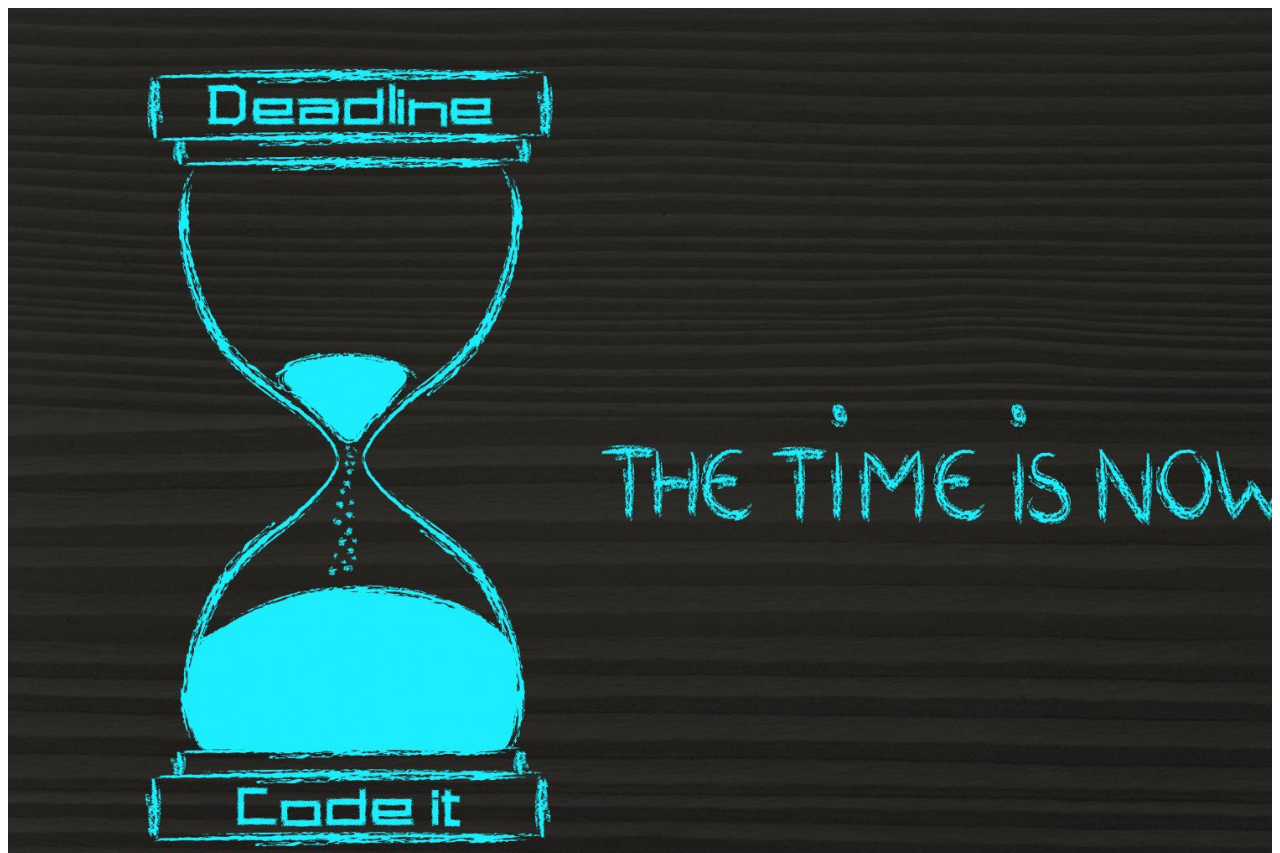
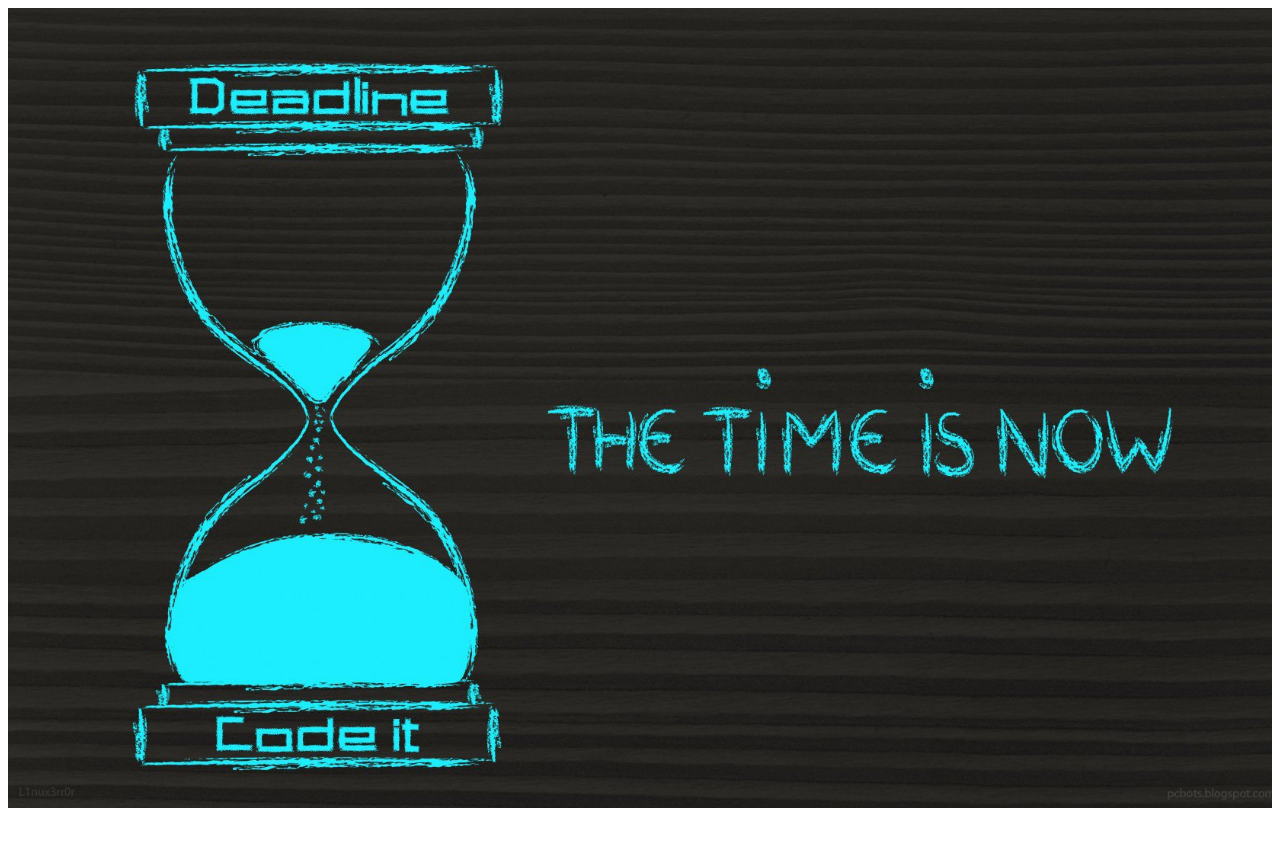
Before and after one commit to mndlovu18/java-game, a plain HTML site: page index.html in a window 1280 px wide. Shown: the top 853 px of the page. Drawn offline with Linux system fonts and the light colour scheme; a web font is replaced by a local one.

Commit message:
initial commit

```diff
--- a/index.html
+++ b/index.html
@@ -9,7 +9,7 @@
 </head>
 <body style=“margin:0px” >
 <!--First section-->
-  <div style="background-image: url('img/java.jpg'); background-size: cover; height:100vh; padding-top:80px; text-align: center; margin: 0px ">
+  <div style="background-image: url('img/java.jpg'); background-size: cover; height:100vh; text-align: center; margin: 0px ">
   </div>
 
 <!--Second section-->
```
